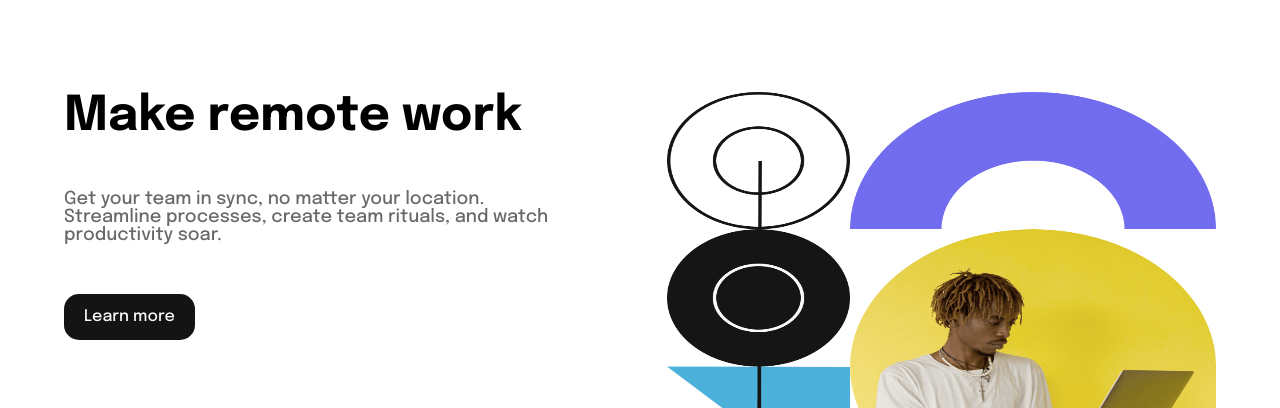
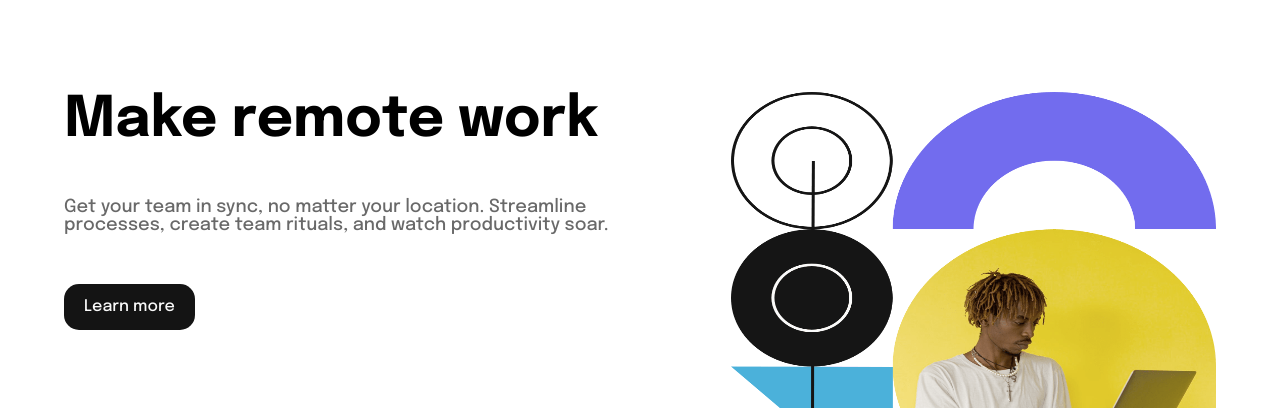
Before and after one commit to julio-mansan2/snap-page, a plain HTML site: page index.html in a window 1280 px wide. Shown: the part 76-484 px from the top of the page. Drawn offline with Linux system fonts and the light colour scheme.

Commit message:
Br adicionado ao h1

```diff
--- a/index.html
+++ b/index.html
@@ -54,7 +54,7 @@
     <main class="main">
         <section class="intro">
             <img src="./src/images/image-hero-mobile.png" aria-hidden="true" class="img-mobile">
-            <h1>Make remote work</h1>
+            <h1>Make <br> remote work</h1>
             <p>Get your team in sync, no matter your location. Streamline processes, create team rituals, and watch productivity soar.</p>
             <a href="/">Learn more</a>
             <div class="partners">
--- a/src/css/style.css
+++ b/src/css/style.css
@@ -132,7 +132,7 @@ body {
 }
 
 .main .img-desktop {
-    width: 34.3rem;
+    width: 30.3rem;
     height: 34.3rem;
     justify-self: center;
 }
@@ -143,7 +143,7 @@ body {
 }
 
 .main .intro h1 {
-    font-size: 3rem;
+    font-size: 3.5rem;
     margin-bottom: 3.1rem;
 }
 
@@ -176,3 +176,7 @@ body {
 input {
     display: none;
 }
+
+br {
+    display: none;
+}
```
